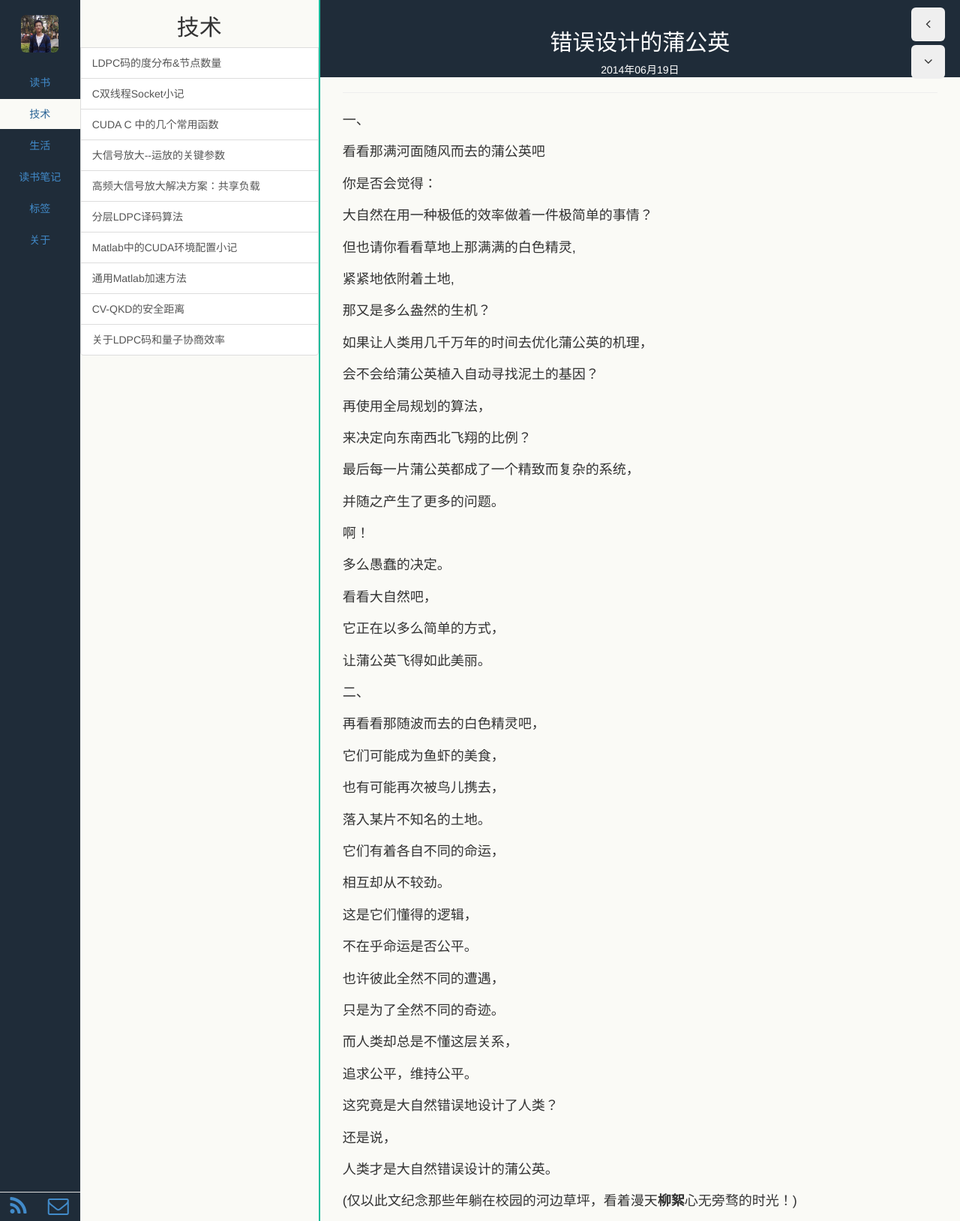
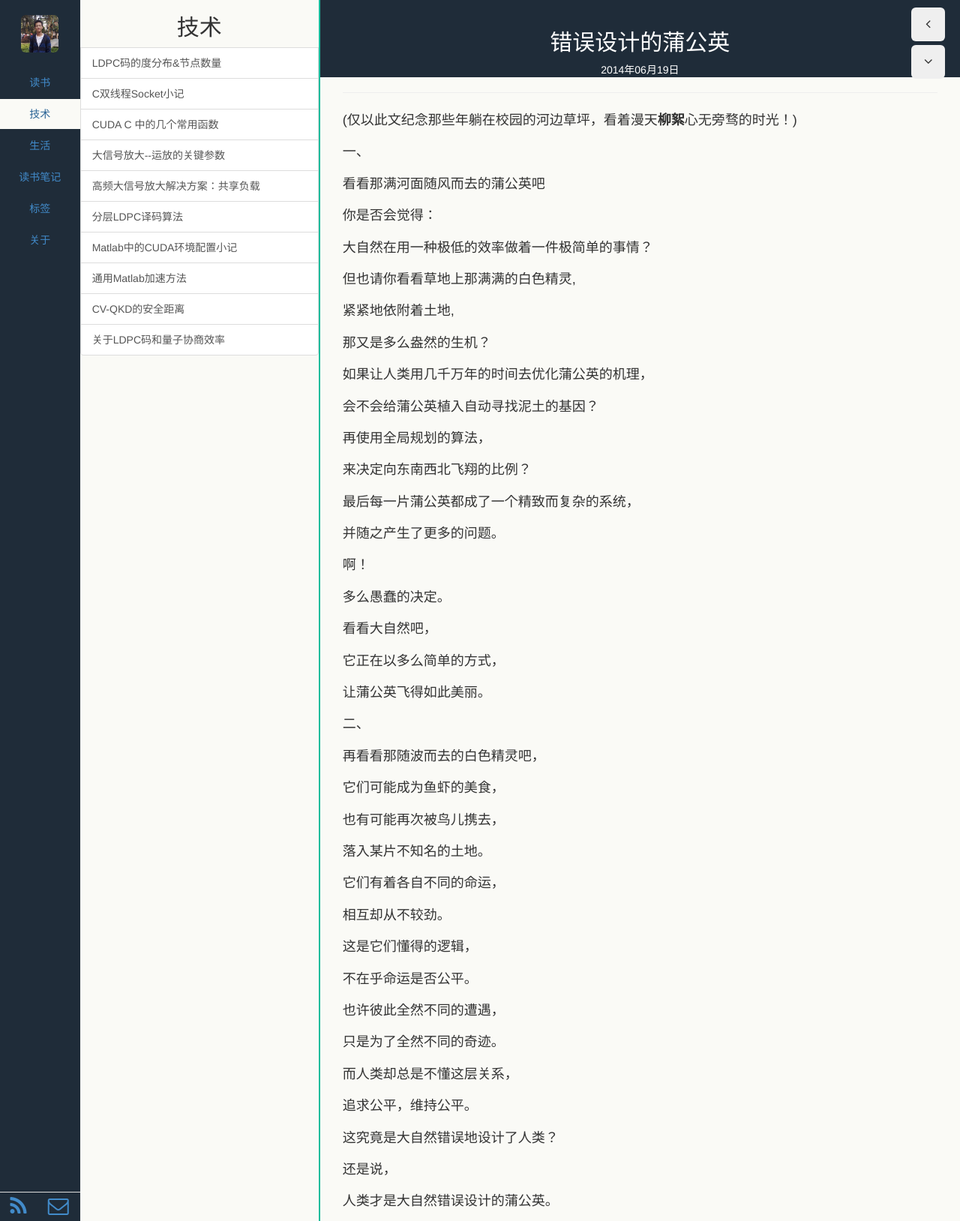
Before and after one commit to lindakai/lindakai.github.io, a Jekyll site: the page built from _posts/2014-06-19-dandelion.markdown, in a window 1280 px wide. Shown: the whole page at 75% size. Built offline with Jekyll 4.4.1, drawn with Linux system fonts in a browser that asks for light colours; Markdown is read by kramdown in place of the engine named in the settings; comment, search, counter and statistics services are not loaded; some of the changed lines change nothing that is shown.

Commit message:
mod poem

```diff
--- a/_posts/2014-06-19-dandelion.markdown
+++ b/_posts/2014-06-19-dandelion.markdown
@@ -4,6 +4,8 @@ title:  "错误设计的蒲公英"
 category: 生活
 tags: Life
 ---
+
+(仅以此文纪念那些年躺在校园的河边草坪，看着漫天**柳絮**心无旁骛的时光！)
 
 一、
 
@@ -74,5 +76,3 @@ tags: Life
 还是说，
 
 人类才是大自然错误设计的蒲公英。
-
-(仅以此文纪念那些年躺在校园的河边草坪，看着漫天**柳絮**心无旁骛的时光！)
```
